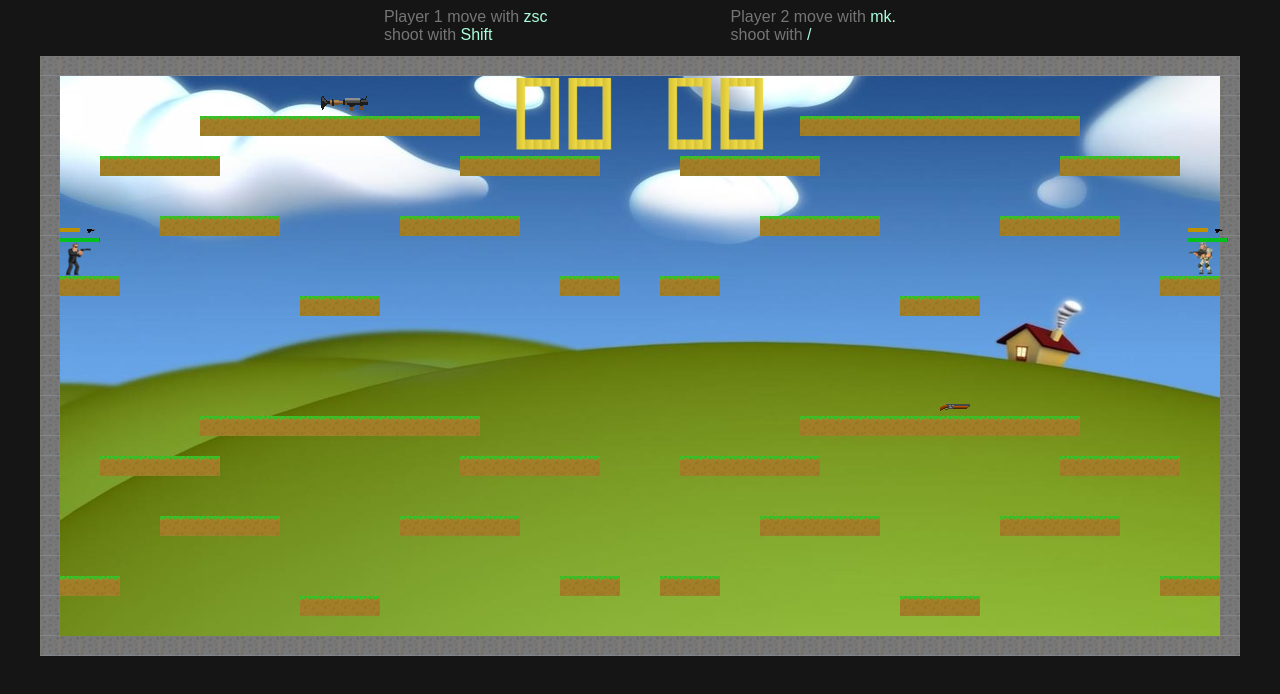
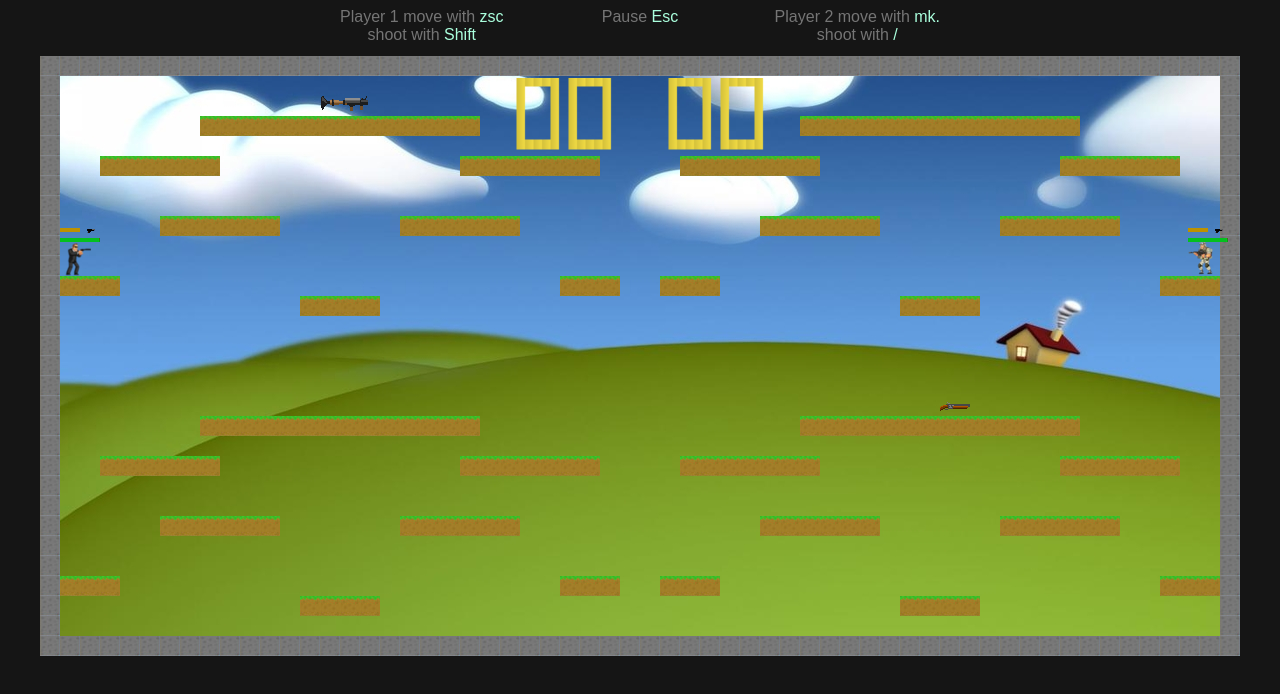
Before and after one commit to arhigod/game, a plain HTML site: page game.html in a window 1280 px wide. Drawn offline with Linux system fonts and the light colour scheme.

Commit message:
add pause in game

```diff
--- a/css/game.css
+++ b/css/game.css
@@ -21,9 +21,11 @@ canvas {
 }
 
 .wrapper {
-    width: 512px;
+    position: relative;
+    width: 600px;
     height: 40px;
     margin: 8px auto;
+    text-align: center;
 }
 
 .instructions {
@@ -34,6 +36,12 @@ canvas {
 
 .right {
     float: right;
+}
+
+.middle {
+    position: absolute;
+    left: 50%;
+    transform: translate(-50%, 0%);
 }
 
 .key {
--- a/game.html
+++ b/game.html
@@ -26,6 +26,11 @@
                 shoot with <span class="key">Shift</span>
             </div>
         </div>
+        <div class="instructions middle">
+            <div>
+                Pause <span class="key">Esc</span>
+            </div>
+        </div>
         <div class="instructions right">
             <div>
                 Player 2 move with <span class="key">mk.</span>
```
